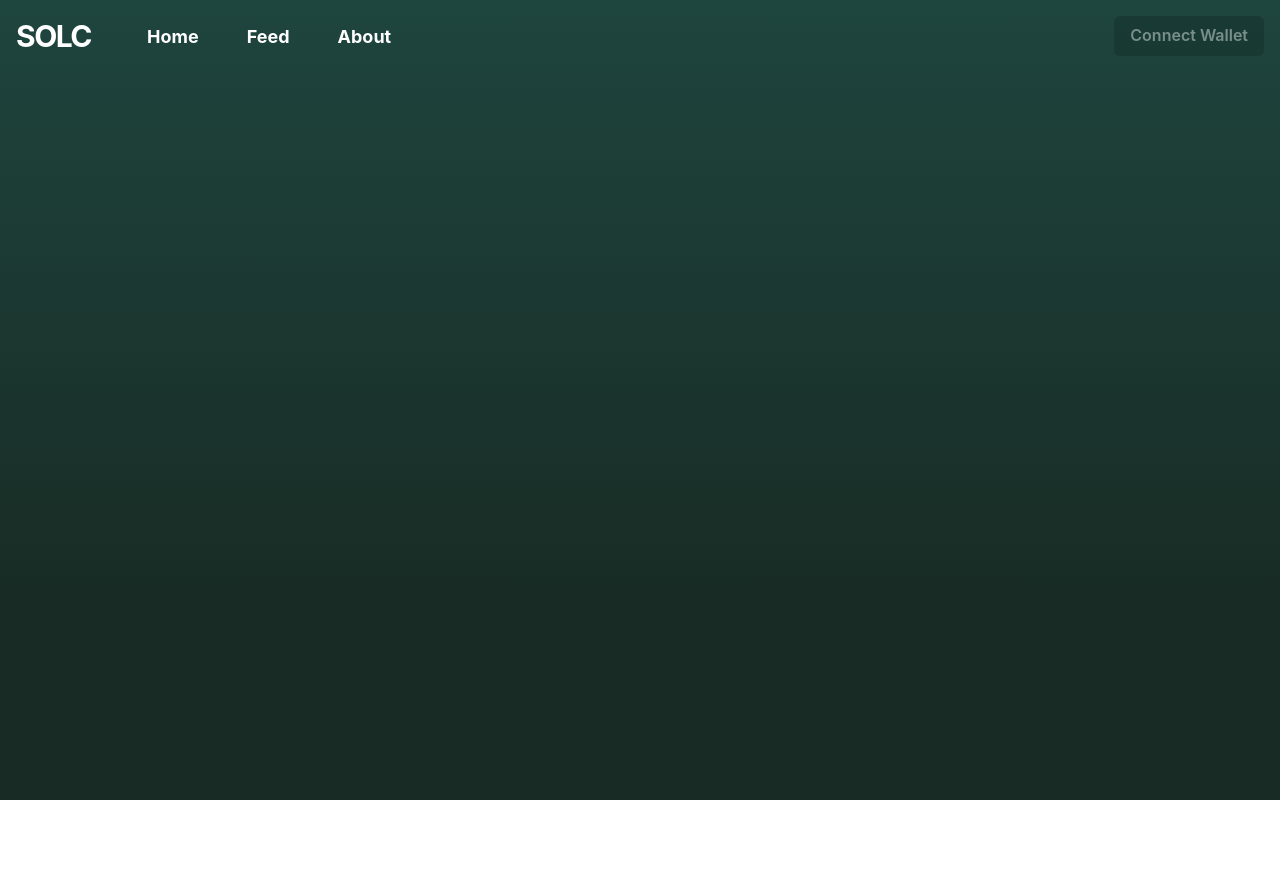
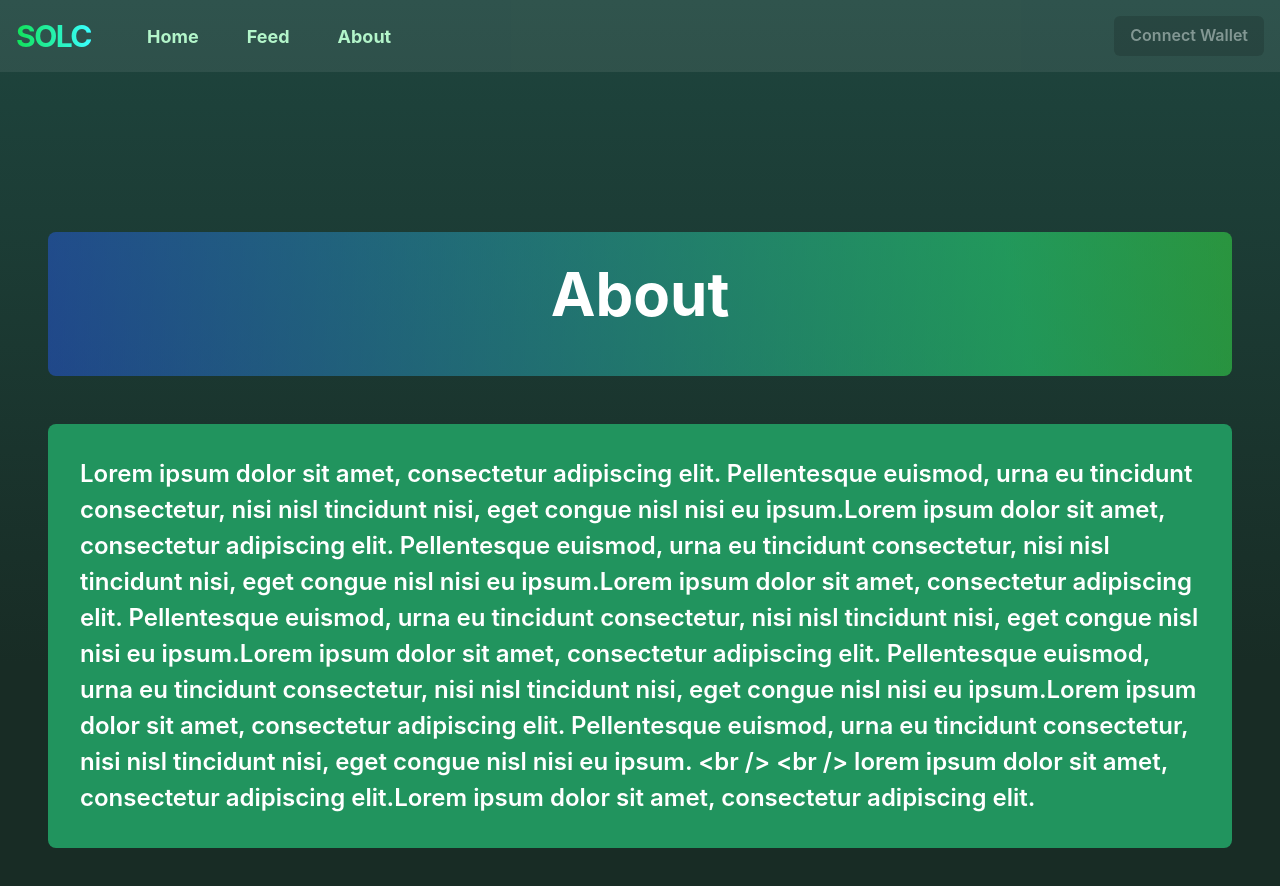
Before and after one commit to shreyjay0/solc, a React (Create React App) app: page /about in a window 1280 px wide. Shown: the top 886 px of the page. Before the commit the page ends 800 px from the top, so only its background shows below. Built offline with nearby package versions, Linux system fonts and the light colour scheme.

Commit message:
about n feed

```diff
--- a/src/App.css
+++ b/src/App.css
@@ -5,6 +5,23 @@
 .App-logo {
   height: 40vmin;
   pointer-events: none;
+}
+
+.feed-item-body {
+  color: white;
+  padding: 1.5rem;
+  background: #1e453b;
+  border-radius: 6px;
+  margin: 2rem 5rem 2rem 5rem;
+  box-shadow: aliceblue;
+  transition: all 2s ease-out 0s;
+  transition: transform -0.9s ease 0s;
+  transition-property: transform;
+  transition-duration: 0s;
+  animation: 0.4s 0.15s backwards a;
+  box-shadow: 0 10px 30px 14px rgba(3, 34, 17, 0.15);
+  transition-duration: 0.2s;
+  transition-property: all;
 }
 
 @keyframes backg-anim {
--- a/src/App.js
+++ b/src/App.js
@@ -15,7 +15,7 @@ function App() {
     };
   }, []);
   return (
-    <div className="App">
+    <div className="App" style={{ position: "relative", top: -60, zIndex: 0 }}>
       <header className="App-header">
         <Indx />
       </header>
--- /dev/null
+++ b/src/components/GradientCard.js
@@ -0,0 +1,42 @@
+import { Box, Heading, Stack, Text } from "@chakra-ui/react";
+
+const GradientCard = (props) => {
+  const { title, content } = props.gradData;
+  console.log(props);
+  return (
+    <Box>
+      <Box
+        margin="auto"
+        padding={"2em"}
+        mt={40}
+        margin={"3em"}
+        color="white"
+        backgroundImage="linear-gradient(80deg, rgba(37, 77, 233, 0.5) -5.49%, rgba(40, 244, 129, 0.5) 81.15%, rgba(64, 255, 58, 0.45) 104.99%)"
+        borderRadius="8"
+      >
+        <Heading textAlign="center" mb="5" size={"3xl"}>
+          {title}
+        </Heading>
+        <Stack>
+          <Box></Box>
+        </Stack>
+      </Box>
+      <Box
+        margin="auto"
+        padding={"2em"}
+        margin={"3em"}
+        color="white"
+        bg="#21945e"
+        borderRadius="8"
+      >
+        <Text fontSize="2xl" fontWeight={"semibold"}>
+          {content}
+        </Text>
+      </Box>
+    </Box>
+  );
+};
+
+export default GradientCard;
+
+//#03050da6;
--- a/src/components/Header.css
+++ b/src/components/Header.css
@@ -3,7 +3,7 @@
   width: 100%;
   height: 100%;
   padding: 0px 20px;
-  color: #fff !important;
+  color: #b3f5ca !important;
   text-decoration: none;
 }
 
@@ -11,6 +11,12 @@
   padding: 4px;
   font-weight: bold;
   font-size: 18px;
+}
+
+.logoname {
+  background-image: linear-gradient(90deg, #11e259, #3affff);
+  background-clip: text;
+  color: transparent;
 }
 
 .nav-options-outer:hover {
--- a/src/components/Header.js
+++ b/src/components/Header.js
@@ -1,5 +1,5 @@
 import { Tabs } from "@chakra-ui/react";
-import React from "react";
+import React, { useEffect, useState } from "react";
 import { ConnectButton } from "./ConnectButton";
 import { Box, Stack, Heading, Flex, useDisclosure } from "@chakra-ui/react";
 import { Link } from "react-router-dom";
@@ -8,7 +8,11 @@ import "./Header.css";
 const Header = (props) => {
   const { isOpen, onOpen, onClose } = useDisclosure();
   const onToggleClick = () => (isOpen ? onClose() : onOpen());
-
+  const [hdrBg, sethdrBg] = useState(true);
+  useEffect(() => {
+    const bgcol = window.location.pathname == "/" ? "Home" : "";
+    sethdrBg(bgcol);
+  }, []);
   return (
     <Flex
       as="nav"
@@ -17,13 +21,21 @@ const Header = (props) => {
       padding="0 1.5rem 0 1.5rem"
       justify="space-between"
       color="white"
-      bg="none"
+      bg="#ffffff14"
+      position="sticky"
+      top="0"
+      zIndex="1"
       padding="1rem"
       {...props}
     >
-      <Flex align="center" mr={5} margin={{ base: "auto", md: "" }}>
+      <Flex
+        className="logoname"
+        align="center"
+        mr={5}
+        margin={{ base: "auto", md: "" }}
+      >
         <Heading as="h1" size="lg" letterSpacing={"tighter"}>
-          SOLC
+          <Link to="/">SOLC</Link>
         </Heading>
       </Flex>
 
--- a/src/index.css
+++ b/src/index.css
@@ -5,6 +5,9 @@ body {
     sans-serif;
   -webkit-font-smoothing: antialiased;
   -moz-osx-font-smoothing: grayscale;
+  background-color: #1e453e !important;
+  background-image: linear-gradient(180deg, #1e453e 0%, #182c25 74%) !important;
+  min-height: 100vh !important;
 }
 
 code {
@@ -12,8 +15,6 @@ code {
     monospace;
 }
 
-.index-main {
-  background-color: #1e453e;
-  background-image: linear-gradient(180deg, #1e453e 0%, #182c25 74%);
-  min-height: 100vh;
+html {
+  background: none;
 }
--- a/src/index.js
+++ b/src/index.js
@@ -7,6 +7,7 @@ import Feed from "./pages/Feed";
 import { BrowserRouter, Routes, Route } from "react-router-dom";
 import Header from "./components/Header";
 import { ChakraProvider } from "@chakra-ui/react";
+import About from "./pages/About";
 
 ReactDOM.render(
   <React.StrictMode>
@@ -16,7 +17,8 @@ ReactDOM.render(
           <Header />
           <Routes>
             <Route exact path="/" element={<App />} />
-            <Route path="feed" element={<Feed />} />
+            <Route exact path="feed" element={<Feed />} />
+            <Route path="about" element={<About />} />
           </Routes>
         </div>
       </BrowserRouter>
--- a/src/pages/About.js
+++ b/src/pages/About.js
@@ -0,0 +1,26 @@
+import GradientCard from "../components/GradientCard";
+
+const About = () => {
+  const gradData = {
+    title: "About",
+    content: `Lorem ipsum dolor sit amet, consectetur adipiscing elit.
+        Pellentesque euismod, urna eu tincidunt consectetur, nisi nisl
+        tincidunt nisi, eget congue nisl nisi eu ipsum.Lorem ipsum dolor sit
+        amet, consectetur adipiscing elit. Pellentesque euismod, urna eu
+        tincidunt consectetur, nisi nisl tincidunt nisi, eget congue nisl
+        nisi eu ipsum.Lorem ipsum dolor sit amet, consectetur adipiscing
+        elit. Pellentesque euismod, urna eu tincidunt consectetur, nisi nisl
+        tincidunt nisi, eget congue nisl nisi eu ipsum.Lorem ipsum dolor sit
+        amet, consectetur adipiscing elit. Pellentesque euismod, urna eu
+        tincidunt consectetur, nisi nisl tincidunt nisi, eget congue nisl
+        nisi eu ipsum.Lorem ipsum dolor sit amet, consectetur adipiscing
+        elit. Pellentesque euismod, urna eu tincidunt consectetur, nisi nisl
+        tincidunt nisi, eget congue nisl nisi eu ipsum.
+        <br /> <br />
+        lorem ipsum dolor sit amet, consectetur adipiscing elit.Lorem ipsum
+        dolor sit amet, consectetur adipiscing elit.`,
+  };
+  return <GradientCard gradData={gradData}></GradientCard>;
+};
+
+export default About;
--- a/src/pages/Feed.js
+++ b/src/pages/Feed.js
@@ -1,11 +1,66 @@
-import { ConnectButton } from "../components/ConnectButton";
+import {
+  Heading,
+  Box,
+  Alert,
+  AlertIcon,
+  AlertTitle,
+  AlertDescription,
+} from "@chakra-ui/react";
+import { useEffect, useState } from "react";
 
 const Feed = () => {
+  const [isConnected, setisConnected] = useState(false);
+  useEffect(() => {
+    const checkIfConn = async () => {
+      if (await window.phantom.solana.isConnected) {
+        setisConnected(true);
+      } else {
+        setisConnected(false);
+      }
+    };
+    window.addEventListener("load", () => {
+      checkIfConn();
+      window.addEventListener("mousemove", () => {
+        checkIfConn();
+      });
+    });
+    window.addEventListener("click", async () => {
+      await checkIfConn();
+    });
+  }, []);
   return (
+    <div>
+      {!isConnected ? (
+        <Box margin="3em">
+          <Alert
+            status="warning"
+            variant="subtle"
+            maxW="40em"
+            flexDirection="column"
+            color="white"
+            margin={"auto"}
+            alignItems="center"
+            justifyContent="center"
+            textAlign="center"
+            height="200px"
+            bg="rgba(250, 250, 250, 0.16) none repeat scroll 0% 0%"
+          >
+            <AlertIcon boxSize="40px" mr={0} />
+            <AlertTitle mt={4} mb={1} fontSize="lg">
+              Not logged in!
+            </AlertTitle>
+            <AlertDescription maxWidth="sm">
+              You must connect your wallet first to access the feed. Thank you
+            </AlertDescription>
+          </Alert>
+        </Box>
+      ) : (
         <div>
           <header className="header"></header>
 
-      <h1>Feed</h1>
+          <Heading mt={20} textAlign="center" color="white">
+            Feed
+          </Heading>
           <div className="feed main">
             <div className="feed-item">
               <div className="feed-item-header">
@@ -40,6 +95,8 @@ const Feed = () => {
             </div>
           </div>
         </div>
+      )}
+    </div>
   );
 };
 
--- a/src/pages/Indx.js
+++ b/src/pages/Indx.js
@@ -1,4 +1,4 @@
-import { Box, Code, Heading, Text } from "@chakra-ui/react";
+import { Box, Badge, Heading, Text } from "@chakra-ui/react";
 import { Link } from "react-router-dom";
 
 const Indx = () => {
@@ -21,8 +21,15 @@ const Indx = () => {
         </Text>
         <a>
           Go to the{" "}
-          <Link to="/feed">
-            <Code className="link-to-feed-main">feed</Code>
+          <Link to="/feed" style={{ position: "relative", bottom: "2px" }}>
+            <Badge
+              className="link-to-feed-main"
+              fontSize={20}
+              color="#b3f5ca"
+              bg="#08483a"
+            >
+              feed
+            </Badge>
           </Link>{" "}
           now!
         </a>
--- a/src/utils/wallet.js
+++ b/src/utils/wallet.js
@@ -1,5 +1,4 @@
 import { alertMsg } from "./AlertMsg";
-import { addressFormat } from "./custom";
 
 const WalletFound = async () => {
   try {
```
Also changed, not shown: src/components/FeedBox.js (added), 1 other file (tests, documents, lock files or other folders). Lines whose indentation alone changed are shown as unchanged.
